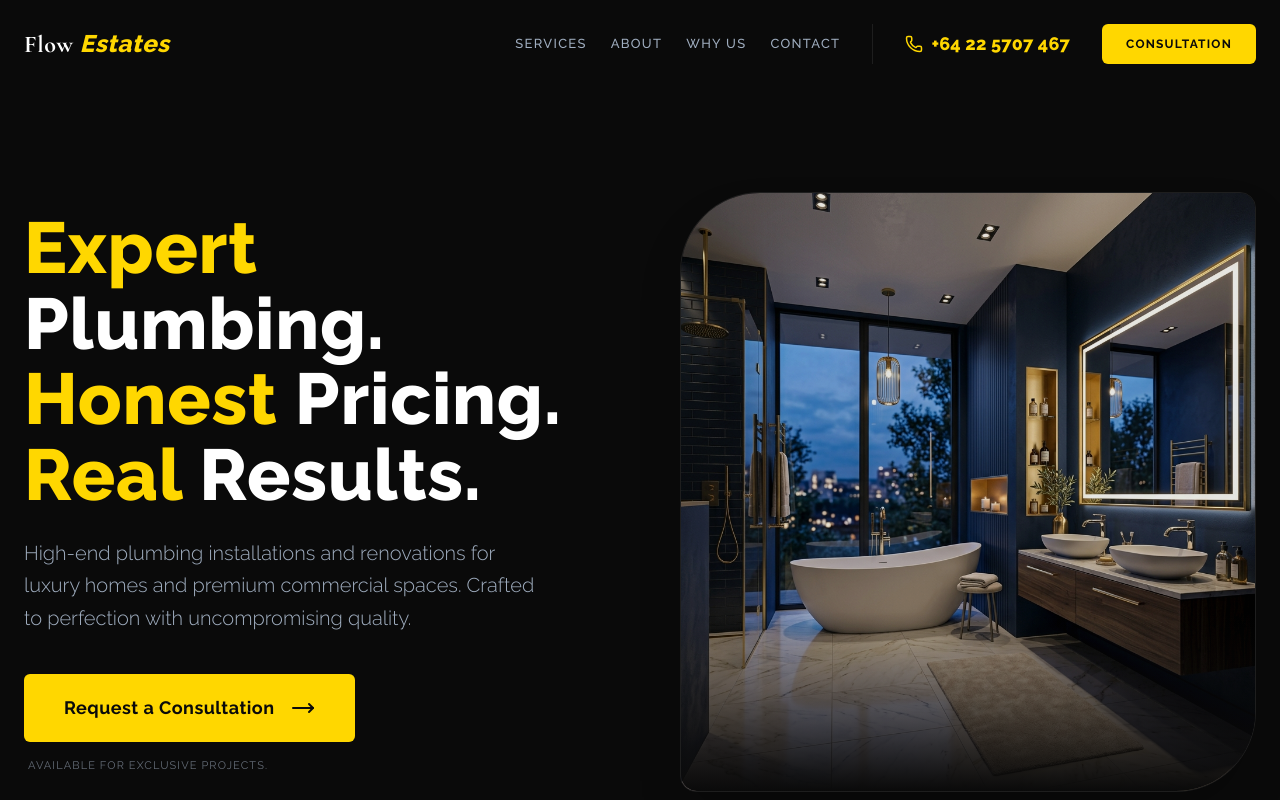
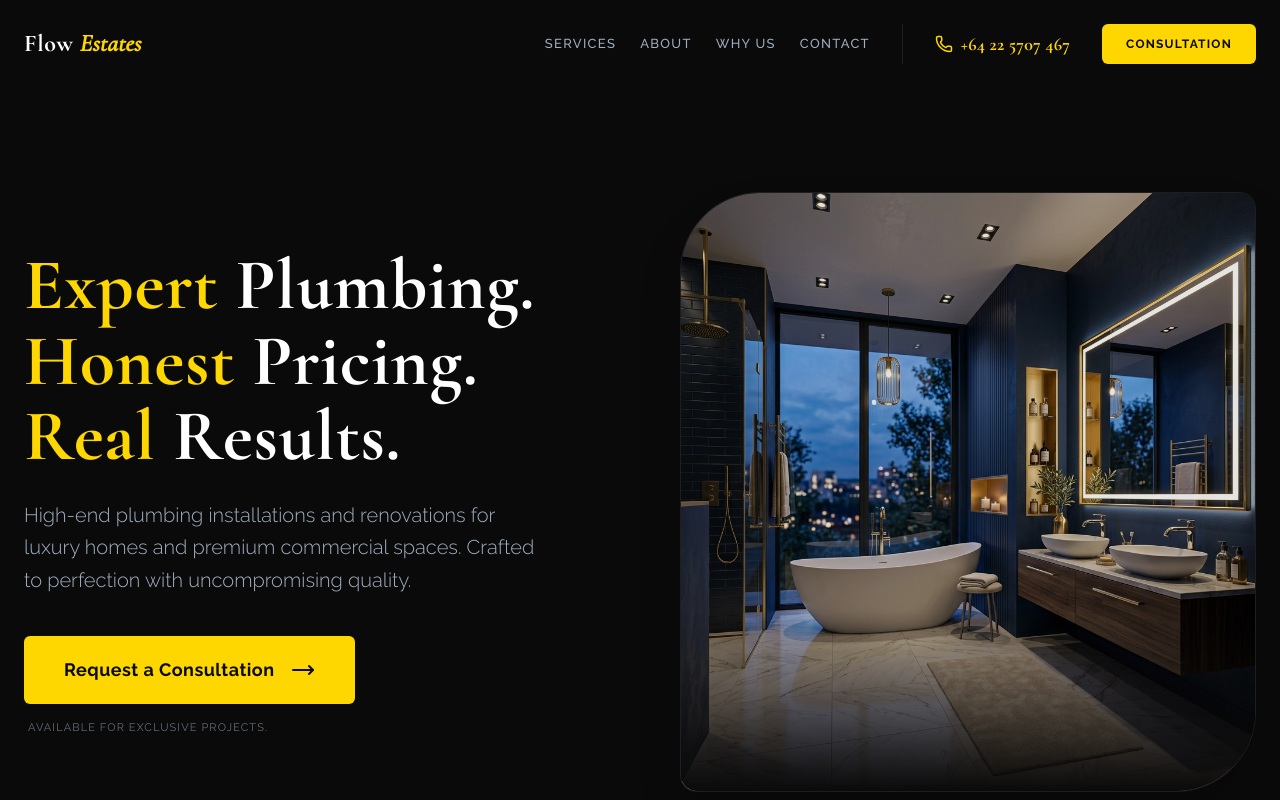
Before and after one commit to LocalSiteGrowth/localsitegrowth, a Next.js app: page /plumbing in a window 1280 px wide. Shown: the top 800 px of the page. Built offline with nearby package versions, Linux system fonts and the light colour scheme.

Commit message:
font updated 3

```diff
--- a/app/globals.css
+++ b/app/globals.css
@@ -44,6 +44,7 @@
   .plumbing-theme h5,
   .plumbing-theme h6,
   .plumbing-theme .font-serif,
+  .plumbing-theme .font-serif *,
   .plumbing-theme .section-heading {
     font-family: 'Cormorant Garamond', Georgia, serif !important;
     font-weight: 800 !important;
```
